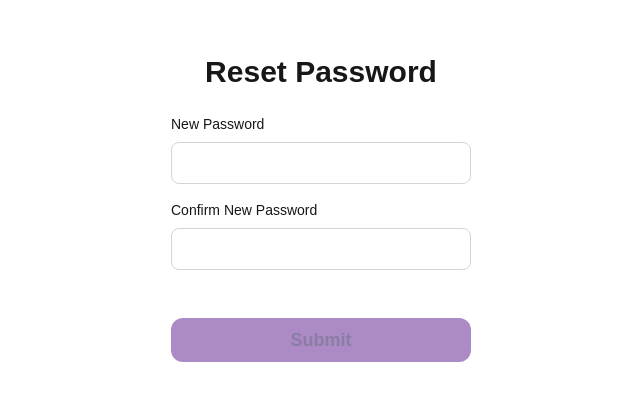
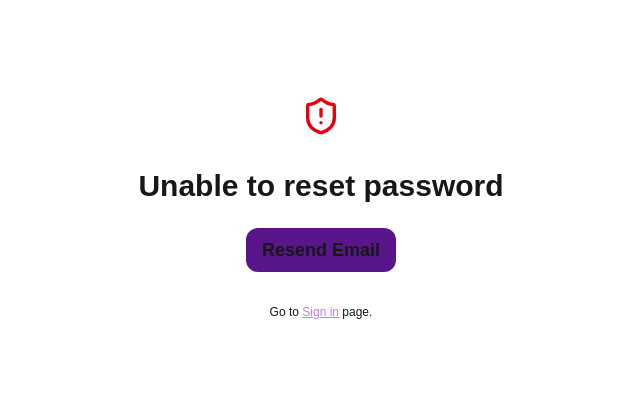
Before and after one commit to kskrenes/nextjs-auth, a Next.js app: page /resetpassword in a window 1280 px wide. Shown: the part 192-592 px from the top of the page, without its empty margins (319-959 px from the left). Built offline with nearby package versions, Linux system fonts and the light colour scheme.

Commit message:
use URLSearchParams to parse the reset token parameter and set error state immediately if no token is present

```diff
--- a/src/app/resetpassword/page.tsx
+++ b/src/app/resetpassword/page.tsx
@@ -22,8 +22,12 @@ const ResetPasswordPage = () => {
   const router = useRouter();
 
   useEffect(() => {
-    const urlToken = window.location.search.split("=")[1] as string;
-    setToken(urlToken || "");
+    const urlToken = new URLSearchParams(window.location.search).get("token") ?? "";
+    if (!urlToken) {
+      setIsError(true);
+      return;
+    }
+    setToken(urlToken);
   }, [])
 
   const handleReset = async (e: SubmitEvent<HTMLFormElement>) => {
--- a/src/app/verifyemail/page.tsx
+++ b/src/app/verifyemail/page.tsx
@@ -21,8 +21,12 @@ const VerifyEmailPage = () => {
   const router = useRouter();
 
   useEffect(() => {
-    const urlToken = window.location.search.split("=")[1] as string;
-    setToken(urlToken || "");
+    const urlToken = new URLSearchParams(window.location.search).get("token") ?? "";
+    if (!urlToken) {
+      setIsError(true);
+      return;
+    }
+    setToken(urlToken);
   }, [])
 
   useEffect(() => {
```
